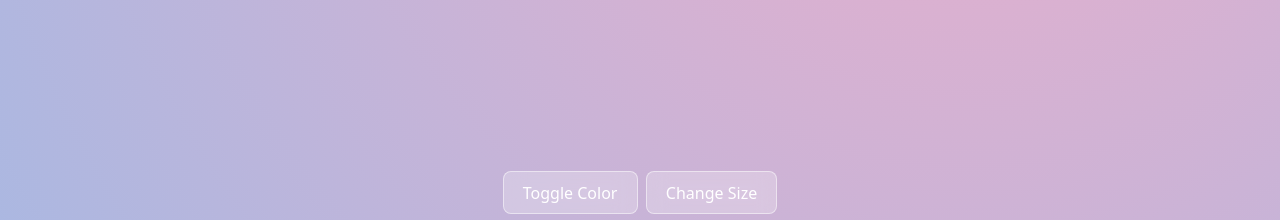
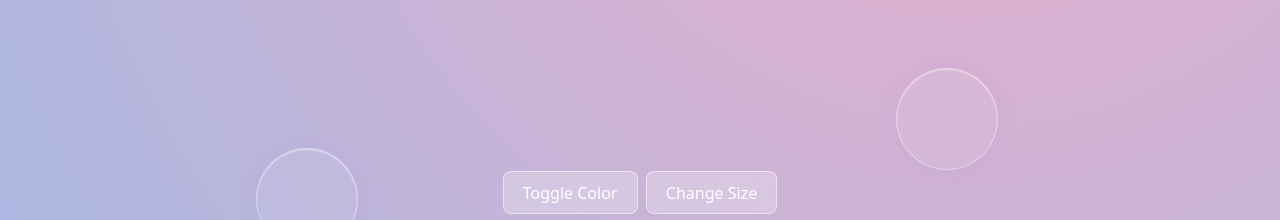
Before and after one commit to shehryarf67/Three.js-3D-Product-Configurator, a React (Vite) app: page / in a window 1280 px wide. Shown: the part 732-952 px from the top of the page. Built offline with nearby package versions, Linux system fonts and the light colour scheme.

Commit message:
Adding more floating circles for the house.

```diff
--- a/src/components/CircleFloating.jsx
+++ b/src/components/CircleFloating.jsx
@@ -8,6 +8,9 @@ const CircleFloating = () => {
     { top: "70%", left: "30%", delay: "6s", size: "100px" },
     { top: "50%", left: "50%", delay: "8s", size: "100px" },
     { top: "10%", right: "20%", delay: "10s", size: "100px" },
+    { top: "120%", right: "10%", delay: "12s", size: "100px" },
+    { top: "110%", left: "20%", delay: "14s", size: "100px" },
+    { top: "100%", left: "70%", delay: "16s", size: "100px" },
   ];
 
   return (
```
